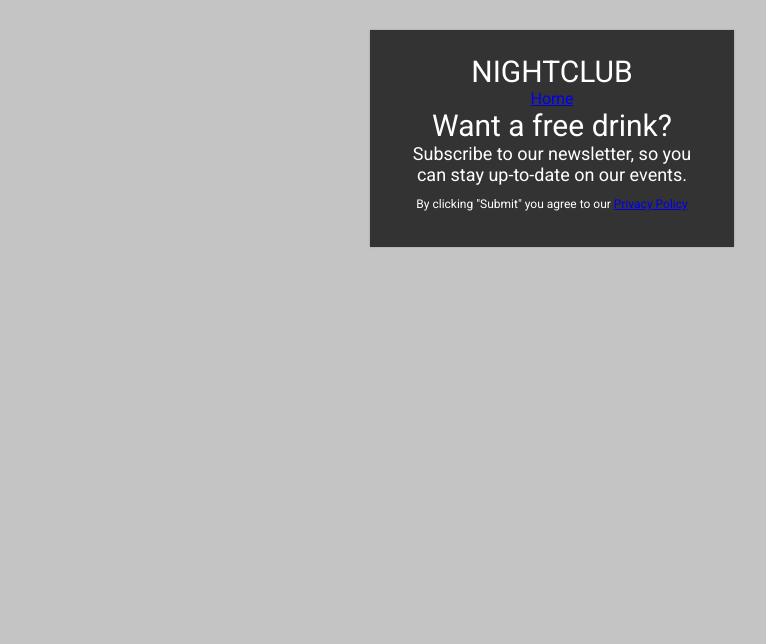
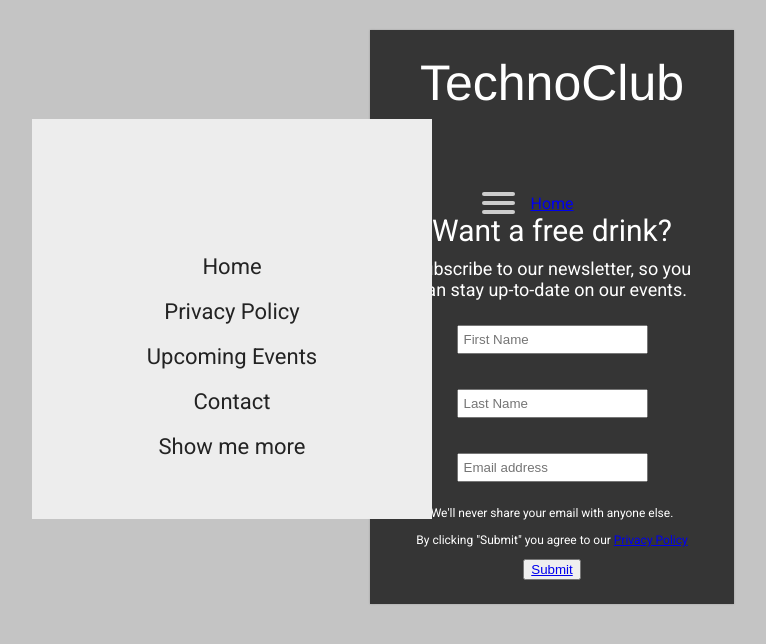
Before and after one commit to cskang0915/UX-Webdev-Collabathon, a React (Create React App) app: page / in a window 1280 px wide. Shown: the top 644 px of the page, without its empty margins (88-854 px from the left). Built offline with nearby package versions, Linux system fonts and the light colour scheme.

Commit message:
made changes

```diff
--- a/src/App.js
+++ b/src/App.js
@@ -1,19 +1,27 @@
 import React, { Component } from 'react';
-import { Link, Route, Switch } from 'react-router-dom'
+import { Link, Route, Switch, BrowserRouter as Router } from 'react-router-dom'
 import Header from './components/Header';
 import routes from './config/routes';
 import PrivacyPolicy from './components/PrivacyPolicy';
+// import SubmitContainer from './containers/SubmitContainer';
+import Submit from './components/Submit'
+import Updated from './components/Updated'
+
 
 class App extends Component{
   render() {
     return (
-      <div className="container">
-        <h1>NIGHTCLUB</h1>
-        <Switch>
-          <Route exact path="/" component={ Header }/>
-          <Route path='/privacy' component={ PrivacyPolicy}/>
-        </Switch>
-      </div>
+      <Router>
+        <div className="container">
+        <h1>TechnoClub</h1>
+          <Switch>
+            <Route exact path='/' component={ Header }/>
+            <Route path='/privacy' component={ PrivacyPolicy }/>
+            <Route path='/submit' component={ Submit }/>
+            <Route path='/updated' component={ Updated }/>
+          </Switch>
+        </div>
+      </Router>
     );
   };
 };
--- /dev/null
+++ b/src/components/Forms.js
@@ -0,0 +1,60 @@
+import React, { Component } from 'react';
+import Accordion from 'react-bootstrap/Accordion';
+import Form from 'react-bootstrap/Form'
+import Button from 'react-bootstrap/Button'
+import InputGroup from 'react-bootstrap/InputGroup'
+import FormControl from 'react-bootstrap/FormControl'
+import Card from 'react-bootstrap/Card'
+import '../index.css';
+
+class Forms extends Component {
+	state = {
+		first_name:'',
+		last_name:'',
+		email: '',
+		topic: '',
+		frequency: ''
+	}
+
+	render() {
+		return(
+			<Form>
+	  		<div className="form-group">
+					<input className="form-control form-control-lg" type="text" id="name" name="name" placeholder='First Name'/>
+				</div>
+
+				<div className="form-group">
+					<input className="form-control form-control-lg" type="text" id="name" name="name" placeholder="Last Name"/>
+				</div>
+
+			  <Form.Group controlId="formBasicEmail">
+				<Form.Control type="email" placeholder="Email address" />
+
+			  </Form.Group>
+			  <Form.Text className="text-muted">
+				  We'll never share your email with anyone else.
+				</Form.Text>
+
+
+
+			 {/*  <div> */}
+				{/*   <InputGroup className="mb-3"> */}
+				{/* 	<InputGroup.Prepend> */}
+				{/* 	  <InputGroup.Checkbox aria-label="Checkbox for following text input" /> */}
+				{/* 	</InputGroup.Prepend> */}
+				{/* 	<FormControl aria-label="Text input with checkbox" /> */}
+				{/*   </InputGroup> */}
+				{/*   <InputGroup> */}
+				{/* 	<InputGroup.Prepend> */}
+				{/* 	  <InputGroup.Radio aria-label="Radio button for following text input" /> */}
+				{/* 	</InputGroup.Prepend> */}
+				{/* 	<FormControl aria-label="Text input with radio button" /> */}
+				{/*   </InputGroup> */}
+				{/* </div> */}
+			</Form>
+		)
+
+	}
+}
+
+export default Forms;
--- a/src/components/Header.js
+++ b/src/components/Header.js
@@ -1,24 +1,32 @@
 import React from 'react';
 import { Link } from 'react-router-dom';
-//import Form from './Form';
+import Forms from './Forms';
+import Button from 'react-bootstrap/Button'
+// import SubmitContainer from './containers/SubmitContainer'
+import Submit from './Submit';
+import Nav from './Nav'
 
 const Header = () => {
   return (
-    <header>
+    <header className='main'>
+      <Nav />
       <nav id="home">
-	  		<Link to={'/'}>Home</Link>
+	  		<Link to={'/'} className="link">Home</Link>
       </nav>
-      <h1>Want a free drink?</h1>
-
+      <h2>Want a free drink?</h2>
       <div>
-      	<h2>Subscribe to our newsletter, so you can stay up-to-date on our events.</h2>
+      	<h3>Subscribe to our newsletter, so you can stay up-to-date on our events.</h3>
       </div>
 
-   		{/* <Form /> */}
+			<Forms />
 
+      <p>By clicking "Submit" you agree to our <Link to={'/privacy'} className="link">Privacy Policy</Link></p>
 
-      <p>By clicking "Submit" you agree to our <Link to={'/privacy'}>Privacy Policy</Link></p>
-
+			<Button variant="primary" type="submit" className="link">
+      	<Link to={'/submit'}>
+      		Submit
+        </Link>
+      </Button>
 
     </header>
   );
--- a/src/components/Home.js
+++ b/src/components/Home.js
@@ -3,7 +3,7 @@ import React from 'react';
 const Home = () => {
   return (
   	<div>
-    <p>home</p>
+    {/* <p>home</p> */}
     </div>
   );
 };
--- /dev/null
+++ b/src/components/Nav.js
@@ -0,0 +1,30 @@
+import React, { Component } from 'react'
+import { Link } from 'react-router-dom';
+
+function Nav() {
+    return(
+        // <nav className='mainheader'>
+        //     <h1>Club Face Melter</h1>
+        // </nav>
+    <div className='nav'>
+        <nav role="navigation">
+            <div id="menuToggle">
+                <input type="checkbox" />
+                <span></span>
+                <span></span>
+                <span></span>
+                <ul id="menu">
+                <a href="#"><li><nav id="home">
+                <Link to={'/'} className="link">Home</Link>
+                </nav></li></a>
+                <a href="#"><li>Privacy Policy</li></a>
+                <a href="#"><li>Upcoming Events</li></a>
+                <a href="#"><li>Contact</li></a>
+                <a href="https://erikterwan.com/" target="_blank"><li>Show me more</li></a>
+                </ul>
+            </div>
+        </nav>
+    </div>
+    )
+}
+export default Nav;
--- a/src/components/PrivacyPolicy.js
+++ b/src/components/PrivacyPolicy.js
@@ -1,12 +1,14 @@
 import React, { Component } from 'react';
 import Home from './Home';
 import { Link } from 'react-router-dom'
+import '../index.css';
 
 class PrivacyPolicy extends Component {
 	render() {
 		return(
 			<div>
-				<p>We at Wasai LLC respect the privacy of your personal information and,
+				<h4>Privacy Policy</h4>
+				<p>We at TechnoClub respect the privacy of your personal information and,
 					as such, make every effort to ensure your information is protected
 					and remains private. As the owner and operator of loremipsum.io
 					(the "Website") hereafter referred to in this Privacy Policy as
@@ -14,17 +16,12 @@ class PrivacyPolicy extends Component {
 					Policy to explain how we collect, use, share and protect information
 					about the users of our Website (hereafter referred to as “user”, “you”
 						or "your"). For the purposes of this Agreement, any use of the terms
-					"Lorem Ipsum", "us", "our" or "we" includes Wasai LLC, without limitation.
+					"Lorem Ipsum", "us", "our" or "we" includes TechnoClub, without limitation.
 					We will not use or share your personal information with anyone except as
 					described in this Privacy Policy.</p>
-					<Link to={'/'}>Home</Link>
+					<Link to={'/'} className="link">Go Back</Link>
 			</div>
-
-
-
-
-
-			)
+		)
 	}
 }
 
--- /dev/null
+++ b/src/components/Submit.js
@@ -0,0 +1,58 @@
+import React, { Component } from 'react';
+import { Link, Switch, Route, BrowserRouter as Router } from 'react-router-dom'
+import Home from '../components/Home';
+import '../index.css';
+import FormControl from 'react-bootstrap/FormControl'
+import Form from 'react-bootstrap/Form'
+import Button from 'react-bootstrap/Button'
+
+
+class Submit extends Component {
+	render() {
+		return(
+			<div id='formtext'>
+				<Form.Text id="newsletter">
+				  Which newsletters do you want to receive? (Please check all that apply)
+				</Form.Text>
+
+			  <Form.Group controlId="formBasicCheckbox">
+					<Form.Check type="checkbox" className="check" label="Female DJ Events" />
+					<Form.Check type="checkbox" className="check" label="Funky Techno" />
+					<Form.Check type="checkbox" className="check" label="Darker Techno" />
+					<Form.Check type="checkbox" className="check" label="Heavy and Hard" />
+					<Form.Check type="checkbox" className="check" label="Loopy and Minimal" />
+					<Form.Check type="checkbox" className="check" label="Tech Housey" />
+			  </Form.Group>
+
+				<Form.Text id="newsletter">
+				  How often do you want to get notified?
+				</Form.Text>
+			  <p className="notify">
+		      <label>
+		        <input name="group1" type="radio" checked />
+		        <span>Weekly</span>
+		      </label>
+		    </p>
+		    <p className="notify">
+		      <label>
+		        <input name="group1" type="radio" checked />
+		        <span>Bi-Weekly</span>
+		      </label>
+		    </p>
+		    <p className="notify">
+		      <label>
+		        <input name="group1" type="radio" checked />
+		        <span>Monthly</span>
+		      </label>
+		    </p>
+		    <Button variant="primary" type="submit" className="link">
+      	<Link to={'/updated'}>
+      		Apply Changes
+        </Link>
+      </Button>
+			</div>
+		)
+	}
+}
+
+export default Submit;
--- /dev/null
+++ b/src/components/Updated.js
@@ -0,0 +1,19 @@
+import React, { Component } from 'react';
+import Home from './Home';
+import { Link } from 'react-router-dom'
+import '../index.css';
+import Button from 'react-bootstrap/Button'
+import Submit from './Submit';
+
+class Updated extends Component {
+	render() {
+		return(
+			<div>
+				<h4>You preferences have been updated.</h4>
+				<Link to={'/'} className="link">Return Home</Link>
+			</div>
+		)
+	}
+}
+
+export default Updated;
--- a/src/config/routes.js
+++ b/src/config/routes.js
@@ -2,11 +2,15 @@ import React from 'react';
 import { Route } from 'react-router-dom';
 import Home from '../components/Home';
 import PrivacyPolicy from '../components/PrivacyPolicy';
+import Submit from '../components/Submit';
+import Updated from '../components/Updated';
 
 export default (
 	<div>
 		<Route exact path='/' component={ Home }/>
 		<Route path='/privacy' component={ PrivacyPolicy }/>
+		<Route path='/submit' component={ Submit }/>
+		<Route path='/updated' component={ Updated }/>
 	</div>
 
 );
--- a/src/index.css
+++ b/src/index.css
@@ -18,9 +18,13 @@ code {
 	max-width: 300px;
 	min-width: 300px;
 	margin: 30px auto;
-	background: #333333;
+	background: #353535;
 	padding: 1.5rem 2rem;
 	box-shadow: 0 0 2px rgba(0,0,0,0.2);
+}
+
+.main {
+
 }
 
 header {
@@ -28,7 +32,21 @@ header {
 	text-align: center;
 }
 
+div {
+    color: #FFFFFF;
+    margin: 10px;
+}
+
 h1 {
+    font-family: 'Helvetica Neue';
+    text-align: center;
+    font-weight: 400;
+    margin: 0;
+    color: #FFFFFF;
+    font-size: 50px;
+}
+
+h2 {
     font-family: 'Roboto';
     text-align: center;
     font-weight: 400;
@@ -36,7 +54,7 @@ h1 {
     color: #FFFFFF;
     font-size: 30px;
 }
-h2 {
+h3 {
     font-family: 'Roboto';
     text-align: center;
     font-weight: 400;
@@ -44,29 +62,193 @@ h2 {
     color: #FFFFFF;
     font-size: 18px;
 }
-
-div {
-    color: #FFFFFF;
-
+h4 {
+	font-family: 'Roboto';
+	text-align: center;
+	font-weight: 400;
 }
-
-nav:visited {
-  display: flex;
-  justify-content: space-around;
-  color: #FFFFFF;
-  text-decoration: none;
-  color:white;
-}
-
 p {
 	text-align: center;
 	font-size: 12px;
 }
 
-Link:visited {
+Link {
 	color: #FFFFFF;
+}
 
+.link:visited {
+	color: #FFFFFF
 }
+
 #privacy {
 	color: #FFFFFF;
 }
+
+.text-muted {
+	font-size: 12px;
+	text-align: left;
+
+}
+
+.form-group {
+  margin: 5px;
+  padding: 10px;
+}
+
+input {
+  margin: 5px;
+  padding: 5px;
+}
+
+/* formBasicEmail { */
+/* 	text-align: center;
+} */
+.name {
+	text-align: left;
+	margin: 7px;
+	margin-left: 1px;
+}
+
+.check {
+	text-align: left;
+	margin: 7px;
+
+}
+
+#center {
+	text-align: center;
+}
+
+#newsletter {
+	text-align: center;
+}
+
+.notify {
+	text-align: left;
+	margin-left: 23px;
+}
+
+.mainheader {
+  background: #333333;
+  color: white;
+  height: 40px;
+  padding: 10px;
+}
+#menuToggle
+{
+  display: block;
+  position: relative;
+  top: 50px;
+  left: 50px;
+  z-index: 1;
+  -webkit-user-select: none;
+  user-select: none;
+}
+#menuToggle a
+{
+  text-decoration: none;
+  color: #232323;
+  transition: color 0.3s ease;
+}
+#menuToggle a:hover
+{
+  color: tomato;
+}
+#menuToggle input
+{
+  display: block;
+  width: 40px;
+  height: 32px;
+  position: absolute;
+  top: -7px;
+  left: -5px;
+  cursor: pointer;
+  opacity: 0; /* hide this */
+  z-index: 2; /* and place it over the hamburger */
+  -webkit-touch-callout: none;
+}
+/*
+ * Just a quick hamburger
+ */
+#menuToggle span
+{
+  display: block;
+  width: 33px;
+  height: 4px;
+  margin-bottom: 5px;
+  position: relative;
+  background: #cdcdcd;
+  border-radius: 3px;
+  z-index: 1;
+  transform-origin: 4px 0px;
+  transition: transform 0.5s cubic-bezier(0.77,0.2,0.05,1.0),
+  background 0.5s cubic-bezier(0.77,0.2,0.05,1.0),
+  opacity 0.55s ease;
+}
+#menuToggle span:first-child
+{
+  transform-origin: 0% 0%;
+}
+#menuToggle span:nth-last-child(2)
+{
+  transform-origin: 0% 100%;
+}
+/*
+ * Transform all the slices of hamburger
+ * into a crossmark.
+ */
+#menuToggle input:checked ~ span
+{
+  opacity: 1;
+  transform: rotate(45deg) translate(-2px, -1px);
+  background: #232323;
+}
+/*
+ * But let's hide the middle one.
+ */
+#menuToggle input:checked ~ span:nth-last-child(3)
+{
+  opacity: 0;
+  transform: rotate(0deg) scale(0.2, 0.2);
+}
+/*
+ * Ohyeah and the last one should go the other direction
+ */
+#menuToggle input:checked ~ span:nth-last-child(2)
+{
+  transform: rotate(-45deg) translate(0, -1px);
+}
+/*
+ * Make this absolute positioned
+ * at the top left of the screen
+ */
+#menu
+{
+  position: absolute;
+  width: 300px;
+  margin: -100px 0 0 -50px;
+  padding: 50px;
+  padding-top: 125px;
+  background: #ededed;
+  list-style-type: none;
+  -webkit-font-smoothing: antialiased;
+  /* to stop flickering of text in safari */
+  transform-origin: 0% 0%;
+  transform: translate(-100%, 0);
+  transition: transform 0.5s cubic-bezier(0.77,0.2,0.05,1.0);
+}
+#menu li
+{
+  padding: 10px 0;
+  font-size: 22px;
+}
+/*
+ * And let's slide it in from the left
+ */
+#menuToggle input:checked ~ ul
+{
+  transform: none;
+}
+.nav {
+  padding: 10px;
+}
```
Also changed, not shown: src/components/Form.js (deleted, +0 -12 lines), src/containers/SubmitContainers.js (added, +12 -0 lines).
